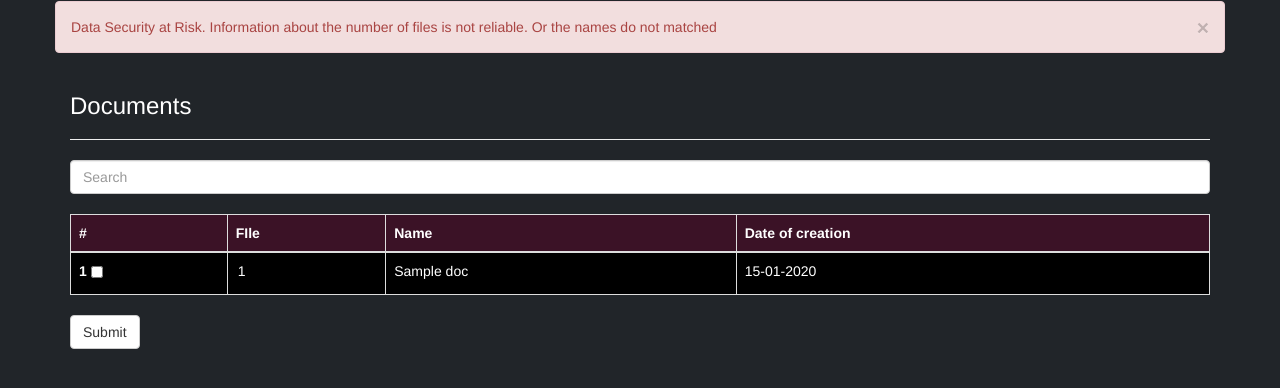
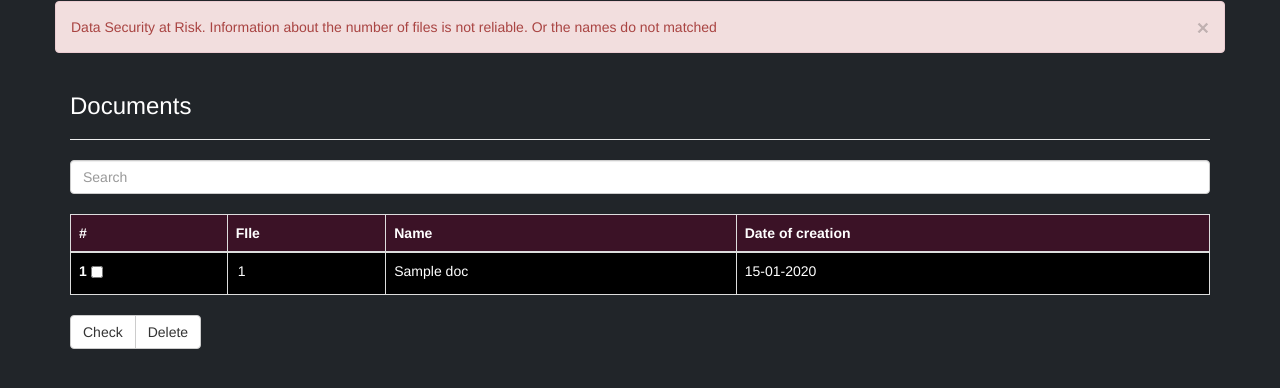
Before and after one commit to Quastrado/project_o_mail_service, a Flask app: page /check in a window 1280 px wide. Shown: the part 394-782 px from the top of the page. Run offline with Flask 2, Linux system fonts and the light colour scheme; tables that the repository leaves empty hold one stand-in row (values such as "Sample post"); data that the repository does not hold is empty; some libraries are stand-ins or nearby versions.

Commit message:
start delete.option/try route for check

```diff
--- a/owl_mail/check.py
+++ b/owl_mail/check.py
@@ -56,3 +56,6 @@ class Check:
                 discrepancies.append(file_name)
 
         return discrepancies
+
+    def delete_docs(self, *args):
+        pass
--- a/owl_mail/routes.py
+++ b/owl_mail/routes.py
@@ -149,13 +149,23 @@ def check():
             Failed to get information about stored files
             """)
 
-    if request.method == 'POST':
-        values_list = request.form.getlist('data[]')
-        files = inst_check.hash_compare(values_list)
-        return jsonify(files)
+    # if request.method == 'POST':
+    #     values_list = request.form.getlist('data[]')
+    #     files = inst_check.hash_compare(values_list)
+    #     return jsonify(files)
 
     return render_template('check.html', form = form,
                                         id_list = id_list,
                                         name_list = name_list,
                                         date_of_creation_list = date_of_creation_list,
                                         count = count)
+
+
+@app.route('/check_data', methods=['POST'])
+def check_option():
+    form = CheckForm()
+    inst_check = Check()
+    if request.method == 'POST':
+        values_list = request.form.getlist('data[]')
+        files = inst_check.hash_compare(values_list)
+        return jsonify(files)
--- a/owl_mail/templates/check.html
+++ b/owl_mail/templates/check.html
@@ -137,8 +137,10 @@ Something wrong?
                         </tbody>
                     </table>
                 </div>
-                {{ form.submit }}
-                <button type="button" class="btn btn-default" id="send">Submit</button>
+                <div class="btn-group" role="group" aria-label="MyGroup">
+                    <button type="button" class="btn btn-default" name="check_data" value="chk" id="send">Check</button>
+                    <button type="button" class="btn btn-default" name="delete_data" id="delete">Delete</button>
+                </div>
             </form>
         </div>
     </div>
@@ -172,7 +174,7 @@ Something wrong?
 
             $.ajax({
                 type: 'POST',
-                url: "/check",
+                url: "/check_data",
                 data: { 'data': resultArray },
                 success: function (response) {
                     if (response.length === 0) {
```
